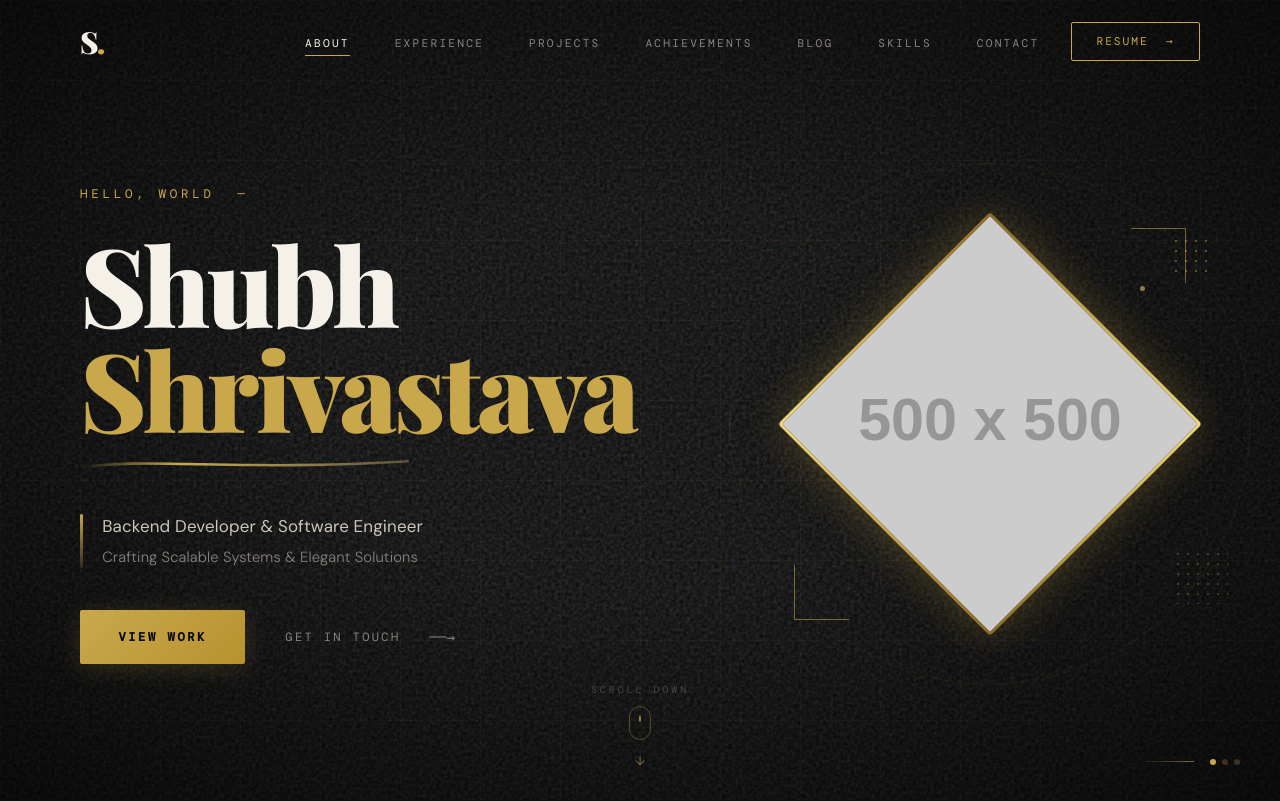
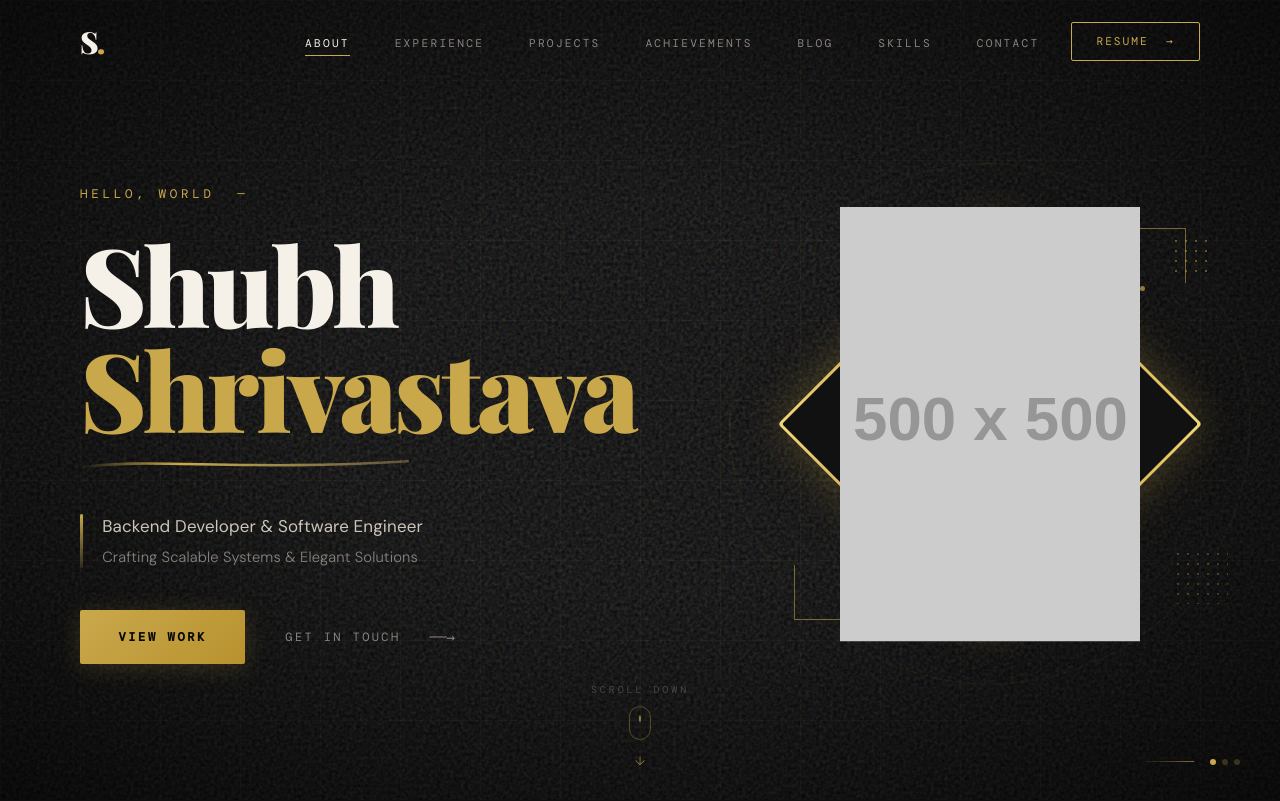
Before and after one commit to shuhb021/Shubh-Portfolio-, a Flask app: page / in a window 1280 px wide. Shown: the top 801 px of the page. Run offline with Flask 3, Linux system fonts and the light colour scheme; grey boxes labelled with a size stand in for pictures from a placeholder-image service; some libraries are stand-ins or nearby versions; some web fonts are replaced.

Commit message:
Enhance photo image styles in CSS
Updated photo image styles for better positioning and scaling.

```diff
--- a/static/css/style.css
+++ b/static/css/style.css
@@ -201,9 +201,17 @@ em { font-style: italic; color: var(--accent-light); }
 }
 .photo-diamond-clip { width: 100%; height: 100%; overflow: hidden; border-radius: 2px; background: #111; }
 .photo-img {
-  width: 100%; height: 100%;
-  object-fit: cover; object-position: center top;
-  transform: rotate(-45deg) scale(1.42); transform-origin: center center; display: block;
+  width: 145%;
+  height: 145%;
+  object-fit: cover;
+  object-position: center top;
+  transform: rotate(-45deg);
+  transform-origin: center center;
+  display: block;
+  position: absolute;
+  top: 50%;
+  left: 50%;
+  translate: -50% -50%;
 }
 .photo-dots { position: absolute; }
 .photo-dots-tr {
```
